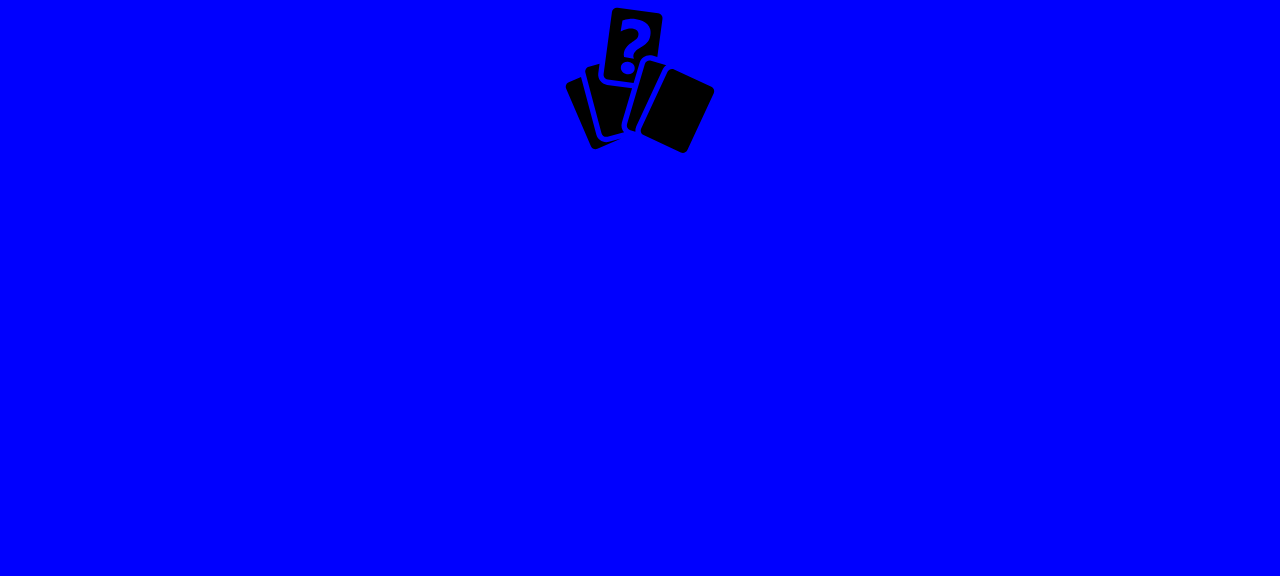
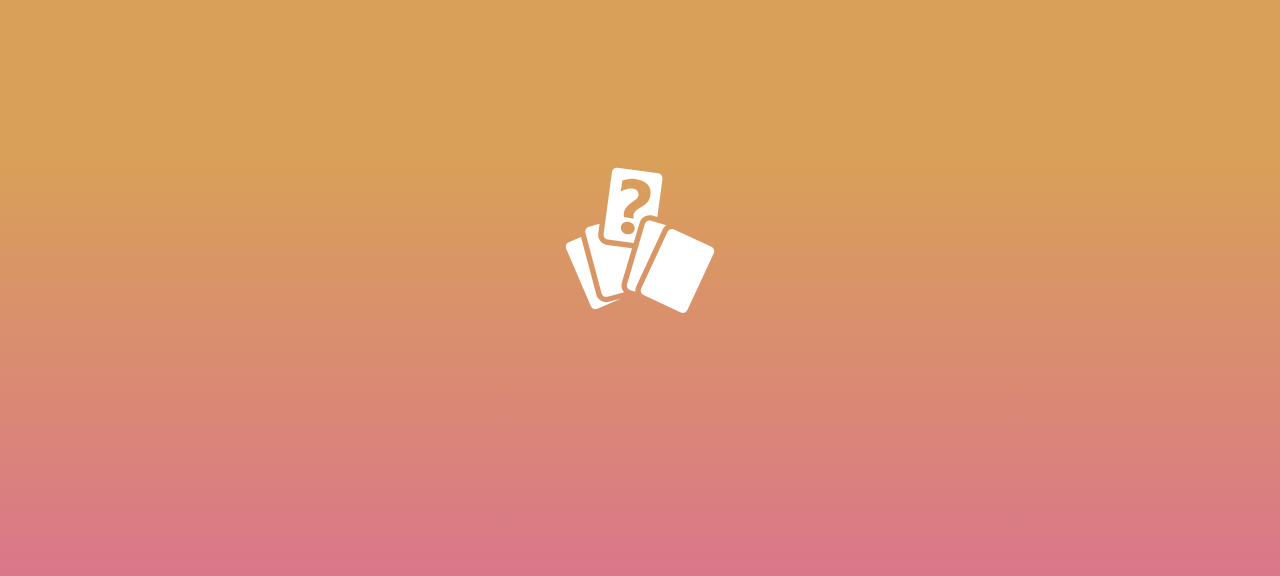
Before and after one commit to michael-mcmasters/Notecards, a React (Create React App) app: page / in a window 1280 px wide. Shown: the top 576 px of the page. Built offline with nearby package versions, Linux system fonts and the light colour scheme.

Commit message:
Add background gradient and make icon white

```diff
--- a/src/components/homepagetwo/HomePage2.js
+++ b/src/components/homepagetwo/HomePage2.js
@@ -13,11 +13,13 @@ const HomePage2 = () => {
 };
 
 const Background = styled.div`
-  background-color: blue;
+  background-image: linear-gradient(to top, #DB7092 20%, #D9A059 80%);
   height: 100vh;
 `;
 
 const Icon = styled(GiCardRandom)`
+  margin-top: 10rem;
+  color: white;
   height: 10rem;
   width: 10rem;
 `;
```
